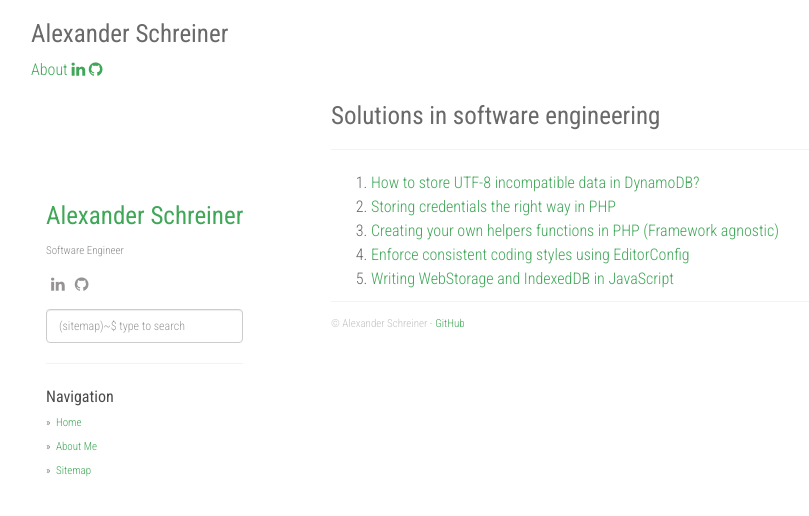
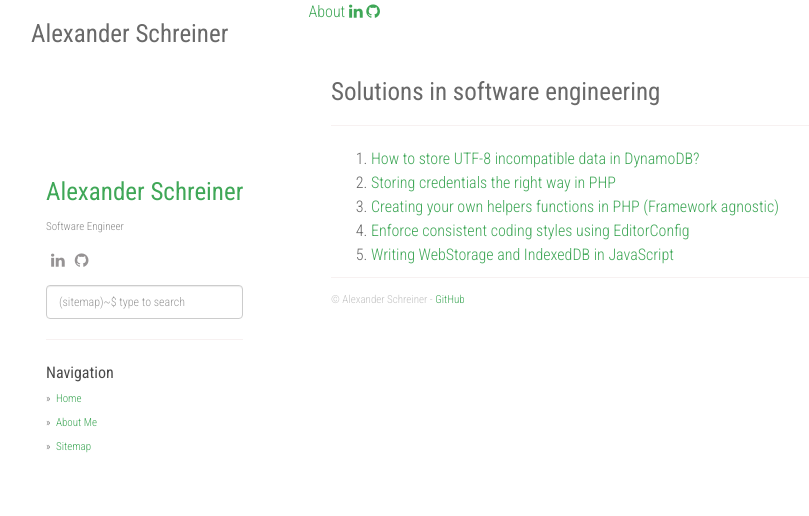
Before and after one commit to alexander-schreiner/alexander-schreiner.github.io, a Jekyll site: the page built from index.html, in a window 1280 px wide. Shown: the top 516 px of the page, without its empty margins (39-848 px from the left). Built offline with Jekyll 4.4.1, drawn with Linux system fonts in a browser that asks for light colours; nearby versions of some CDN libraries; the list of posts is cut into pages by our own code.

Commit message:
Update default.html

```diff
--- a/_layouts/default.html
+++ b/_layouts/default.html
@@ -110,10 +110,14 @@
 <body>
 <div class="container">
     <header>
+        <div class="row">
+        <div class="col-md-3">
             <a href="/">
                 <h1>{{ site.author }}</h1>
             </a>
+        </div>
 
+        <div>
             <a href="/about">
                 About
             </a>
@@ -121,6 +125,9 @@
             {% for link in site.social %}
                 <a href="{{ link.link }}" target="_blank"><i class="fa {{ link.icon }}"></i></a>
             {% endfor %}
+
+        </div>
+        </div>
 
     </header>
 
```
Lines whose indentation alone changed are shown as unchanged.
